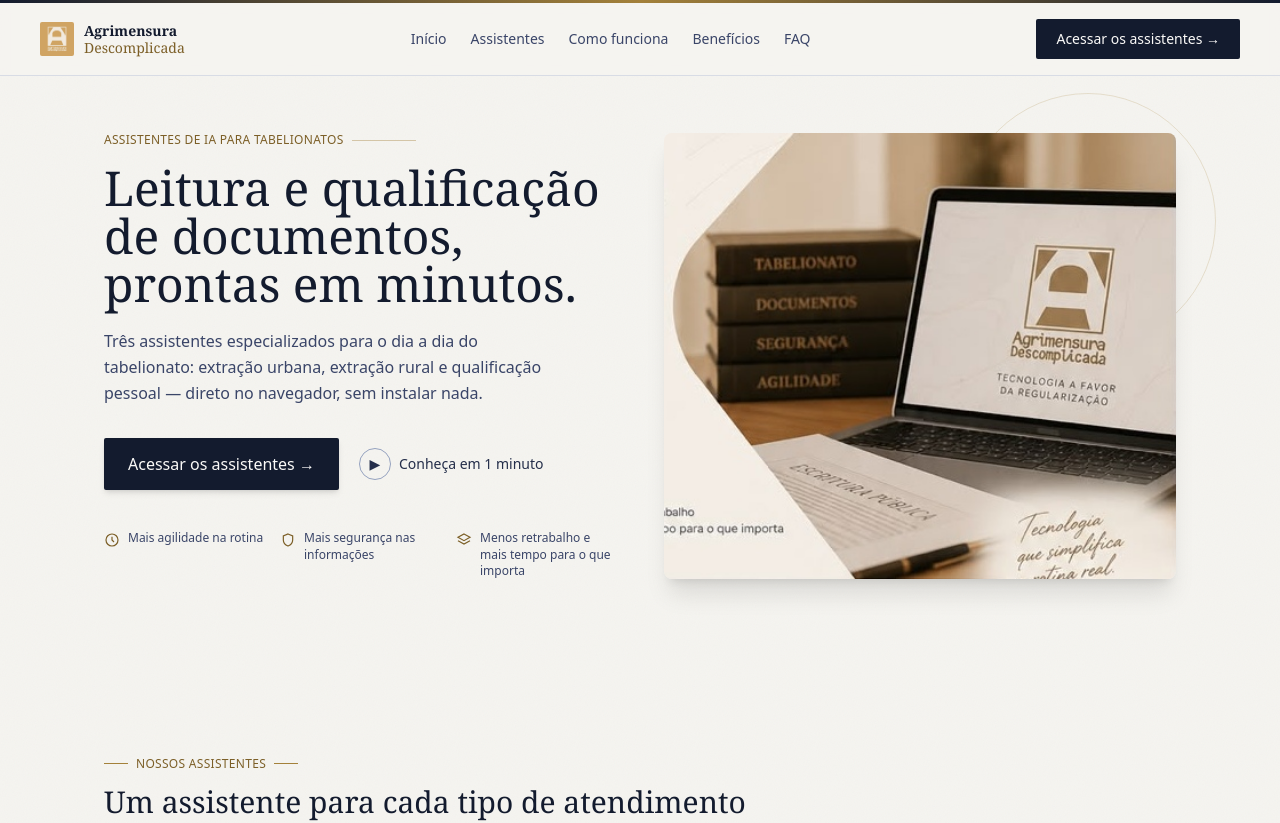
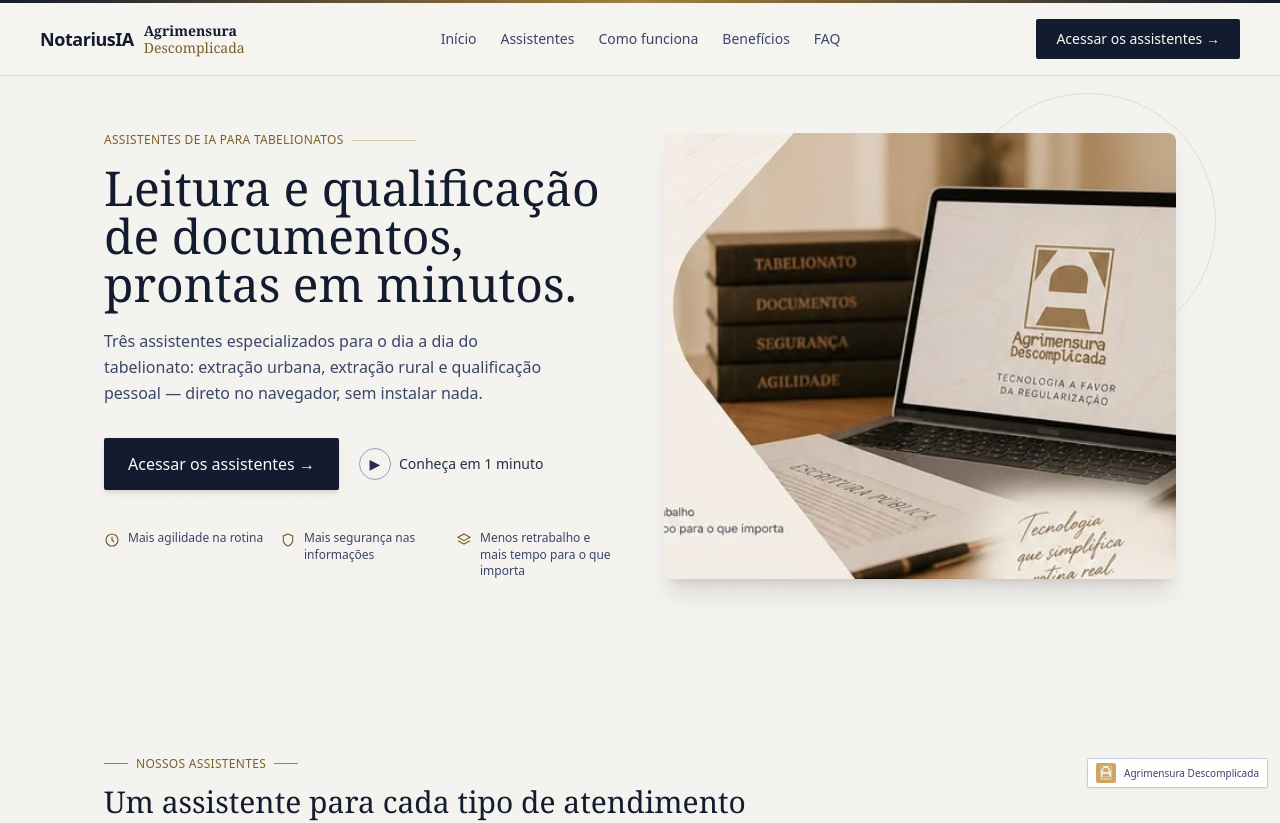
Before and after one commit to jakson195/NOTARIUSIA, a Next.js app: page / in a window 1280 px wide. Shown: the top 823 px of the page. Built offline with nearby package versions, Linux system fonts and the light colour scheme.

Commit message:
reverte marca principal para NotariusIA e adiciona selo Agrimensura Descomplicada no canto

```diff
--- a/src/app/layout.tsx
+++ b/src/app/layout.tsx
@@ -1,15 +1,19 @@
 import type { Metadata } from 'next';
 import './globals.css';
+import SeloParceiro from '@/components/SeloParceiro';
 
 export const metadata: Metadata = {
-  title: 'Agrimensura Descomplicada',
+  title: 'NotariusIA',
   description: 'Assistentes de IA para tabelionatos — extração e qualificação de documentos.',
 };
 
 export default function RootLayout({ children }: { children: React.ReactNode }) {
   return (
     <html lang="pt-BR">
-      <body className="font-sans antialiased">{children}</body>
+      <body className="font-sans antialiased">
+        {children}
+        <SeloParceiro />
+      </body>
     </html>
   );
 }
--- a/src/components/HistoricoSidebar.tsx
+++ b/src/components/HistoricoSidebar.tsx
@@ -3,7 +3,6 @@
 import { useEffect, useState } from 'react';
 import Link from 'next/link';
 import { usePathname, useRouter } from 'next/navigation';
-import Logo from '@/components/Logo';
 
 type ItemHistorico = {
   id: string;
@@ -60,10 +59,7 @@ export default function HistoricoSidebar() {
   return (
     <aside className="w-72 shrink-0 border-r border-ink-200 bg-paper-soft min-h-screen px-4 py-6 hidden md:flex md:flex-col">
       <Link href="/dashboard" className="flex items-center gap-2 hover:opacity-80 transition-opacity">
-        <Logo tamanho={22} />
-        <span className="text-brass-dark font-sans text-xs tracking-wide">
-          Agrimensura Descomplicada
-        </span>
+        <span className="font-serif text-lg text-ink-800 tracking-tight">NotariusIA</span>
       </Link>
       <h2 className="font-serif text-lg text-ink-800 mt-1 mb-4">Histórico</h2>
 
@@ -127,7 +123,7 @@ export default function HistoricoSidebar() {
 
       <button
         onClick={sair}
-        className="mt-4 text-xs text-ink-400 hover:text-wax text-left"
+        className="mt-4 text-sm text-ink-500 hover:text-wax hover:border-wax/40 border border-ink-200 rounded-sm px-3 py-2 text-left transition-colors"
       >
         Sair
       </button>
--- a/src/components/Logo.tsx
+++ b/src/components/Logo.tsx
@@ -1,13 +1,3 @@
-export default function Logo({ tamanho = 32 }: { tamanho?: number }) {
-  return (
-    // eslint-disable-next-line @next/next/no-img-element
-    <img
-      src="/logo.jpg"
-      alt="Agrimensura Descomplicada"
-      width={tamanho}
-      height={tamanho}
-      className="rounded-sm object-cover shrink-0"
-      style={{ width: tamanho, height: tamanho }}
-    />
-  );
+export default function Logo() {
+  return <span className="font-semibold text-lg tracking-tight">NotariusIA</span>;
 }
--- /dev/null
+++ b/src/components/SeloParceiro.tsx
@@ -0,0 +1,8 @@
+export default function SeloParceiro() {
+  return (
+    <div className="fixed bottom-3 right-3 z-50 flex items-center gap-2 bg-white/90 backdrop-blur-sm border border-ink-200 rounded-sm px-2 py-1 shadow-sm">
+      <img src="/logo.jpg" alt="Agrimensura Descomplicada" className="h-5 w-5 object-contain rounded-sm" />
+      <span className="text-[10px] text-ink-500 leading-none">Agrimensura Descomplicada</span>
+    </div>
+  );
+}
```
